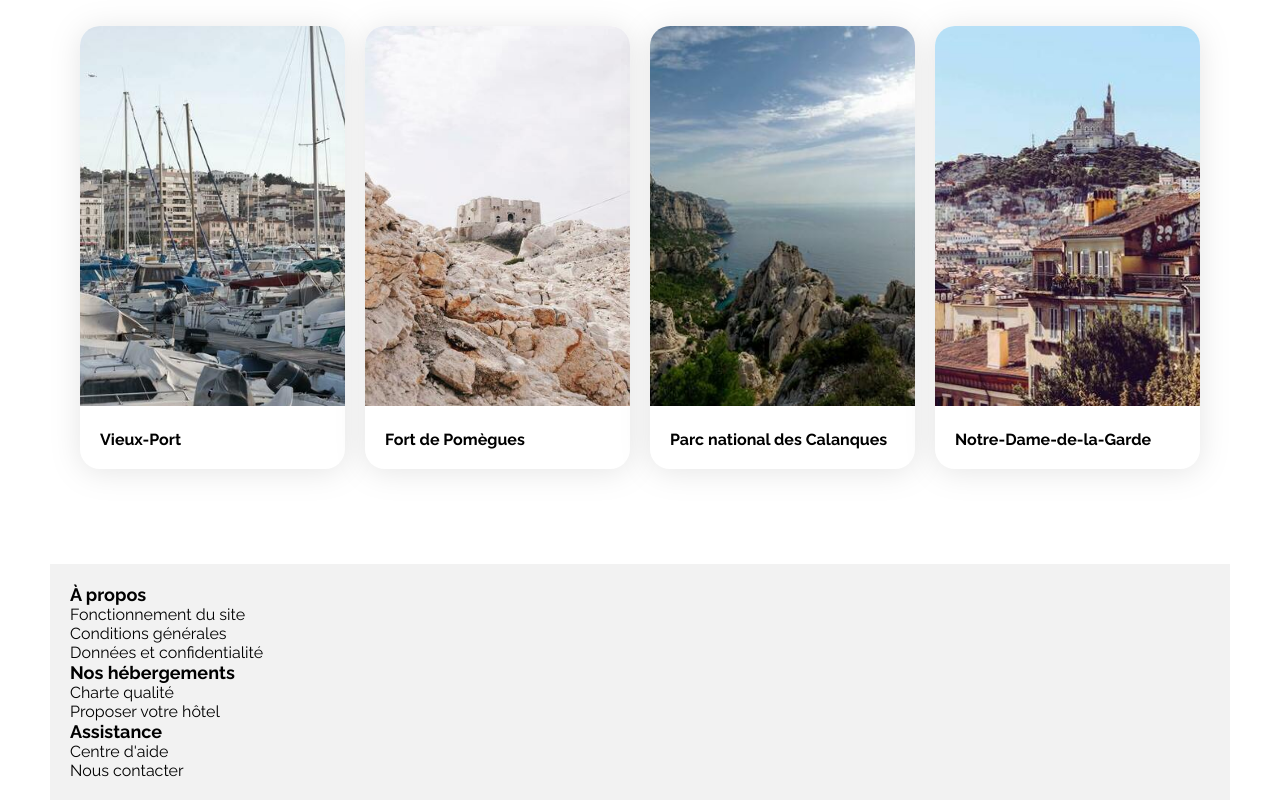
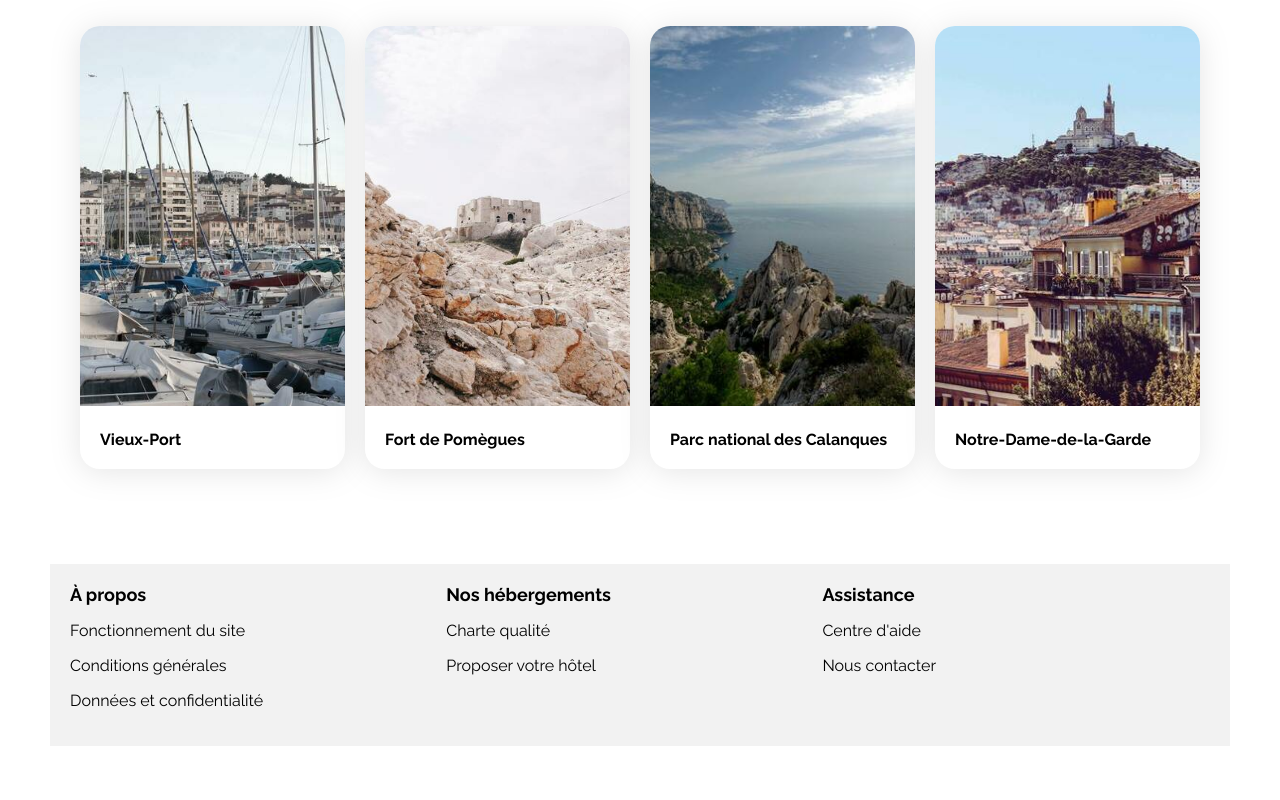
Before and after one commit to JodyGs/Booki, a plain HTML site: page index.html in a window 1280 px wide. Shown: the part 1111-1911 px from the top of the page. After the commit the page ends 1857 px from the top, so only its background shows below. Drawn offline with Linux system fonts and the light colour scheme.

Commit message:
desktop footer

```diff
--- a/css/style.css
+++ b/css/style.css
@@ -430,6 +430,12 @@ footer {
 	padding: 20px;
 	background-color: var(--main-bg-color);
 	display: grid;
+	grid-template-columns: 33% 33% 33%;
+}
+
+footer h5,
+footer li {
+	margin-bottom: 16px;
 }
 
 footer a:hover {
```
